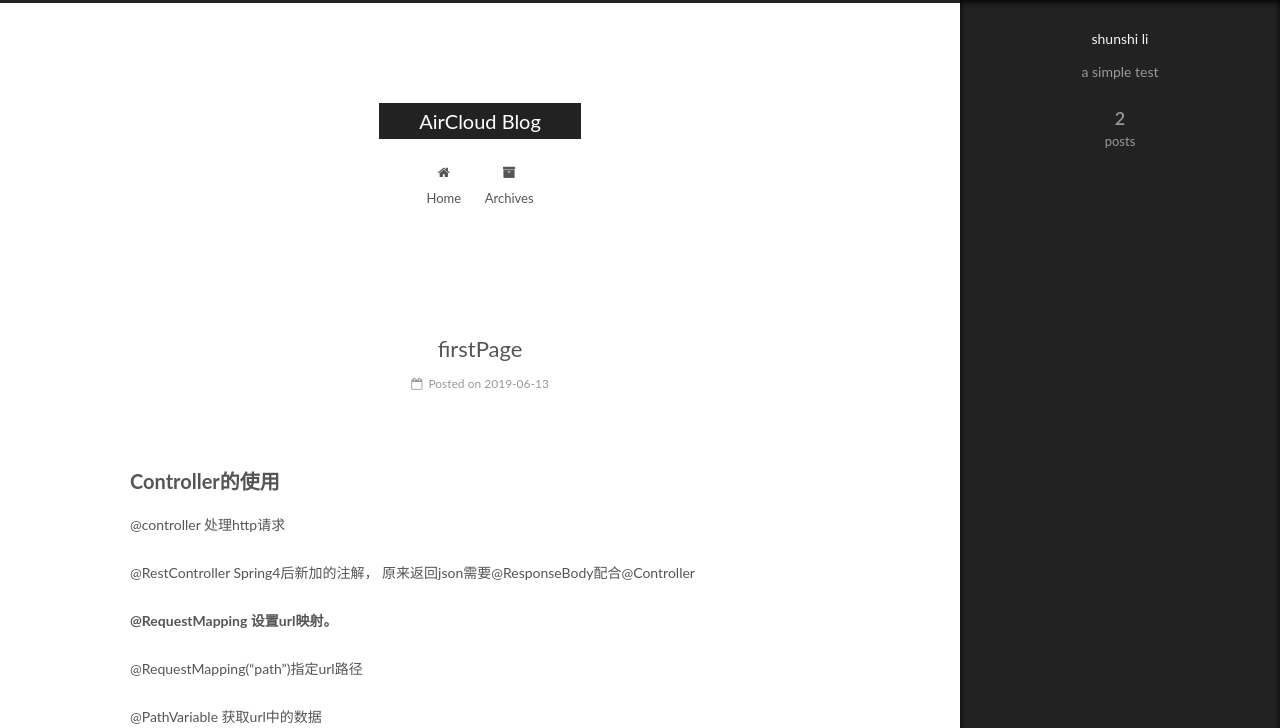
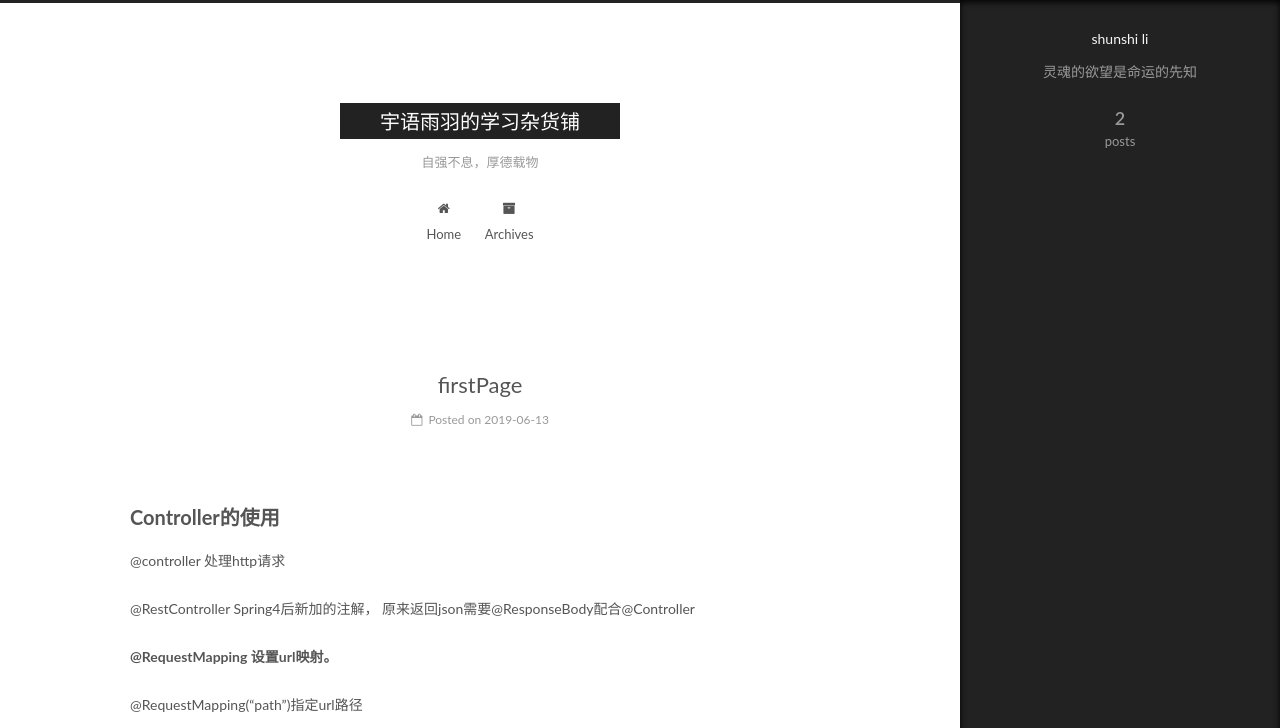
Before and after one commit to q651551934/q651551934.github.io, a plain HTML site: page index.html in a window 1280 px wide. Both pictures are taken after a click on the element 1238 px from the left and 743 px from the top of the page. Shown: the top 728 px of the page. Drawn offline with Linux system fonts and the light colour scheme; grey boxes are pictures that could not be loaded.

Commit message:
Site updated: 2019-06-13 10:28:53

```diff
--- a/css/main.css
+++ b/css/main.css
@@ -1822,7 +1822,7 @@ pre .javascript .function {
   width: 4px;
   height: 4px;
   border-radius: 50%;
-  background: #5740f1;
+  background: #5e0a69;
 }
 .links-of-blogroll {
   font-size: 13px;
--- a/index.html
+++ b/index.html
@@ -79,16 +79,16 @@
 
 
 
-<meta name="description" content="a simple test">
+<meta name="description" content="灵魂的欲望是命运的先知">
 <meta property="og:type" content="website">
-<meta property="og:title" content="AirCloud Blog">
+<meta property="og:title" content="宇语雨羽的学习杂货铺">
 <meta property="og:url" content="http://yoursite.com/index.html">
-<meta property="og:site_name" content="AirCloud Blog">
-<meta property="og:description" content="a simple test">
+<meta property="og:site_name" content="宇语雨羽的学习杂货铺">
+<meta property="og:description" content="灵魂的欲望是命运的先知">
 <meta property="og:locale" content="zh">
 <meta name="twitter:card" content="summary">
-<meta name="twitter:title" content="AirCloud Blog">
-<meta name="twitter:description" content="a simple test">
+<meta name="twitter:title" content="宇语雨羽的学习杂货铺">
+<meta name="twitter:description" content="灵魂的欲望是命运的先知">
 
 
 
@@ -124,7 +124,7 @@
 
 
 
-  <title>AirCloud Blog</title>
+  <title>宇语雨羽的学习杂货铺</title>
 
 
 
@@ -155,12 +155,12 @@
     <div class="custom-logo-site-title">
       <a href="/" class="brand" rel="start">
         <span class="logo-line-before"><i></i></span>
-        <span class="site-title">AirCloud Blog</span>
+        <span class="site-title">宇语雨羽的学习杂货铺</span>
         <span class="logo-line-after"><i></i></span>
       </a>
     </div>
 
-        <p class="site-subtitle"></p>
+        <p class="site-subtitle">自强不息，厚德载物</p>
 
   </div>
 
@@ -241,7 +241,7 @@
     </span>
 
     <span hidden itemprop="publisher" itemscope itemtype="http://schema.org/Organization">
-      <meta itemprop="name" content="AirCloud Blog">
+      <meta itemprop="name" content="宇语雨羽的学习杂货铺">
     </span>
 
 
@@ -430,7 +430,7 @@ public void girlDeleteByID(@PathVariable(&quot;id&quot;) Integer id){
     </span>
 
     <span hidden itemprop="publisher" itemscope itemtype="http://schema.org/Organization">
-      <meta itemprop="name" content="AirCloud Blog">
+      <meta itemprop="name" content="宇语雨羽的学习杂货铺">
     </span>
 
 
@@ -576,7 +576,7 @@ public void girlDeleteByID(@PathVariable(&quot;id&quot;) Integer id){
           <div class="site-author motion-element" itemprop="author" itemscope itemtype="http://schema.org/Person">
 
               <p class="site-author-name" itemprop="name">shunshi li</p>
-              <p class="site-description motion-element" itemprop="description">a simple test</p>
+              <p class="site-description motion-element" itemprop="description">灵魂的欲望是命运的先知</p>
           </div>
 
           <nav class="site-state motion-element">
```
Also changed, not shown: 2019/06/11/hello-world/index.html (+6 -6 lines), 2019/06/13/firstPage/index.html (+6 -6 lines), archives/2019/06/index.html (+10 -10 lines), archives/2019/index.html (+10 -10 lines), archives/index.html (+10 -10 lines).
